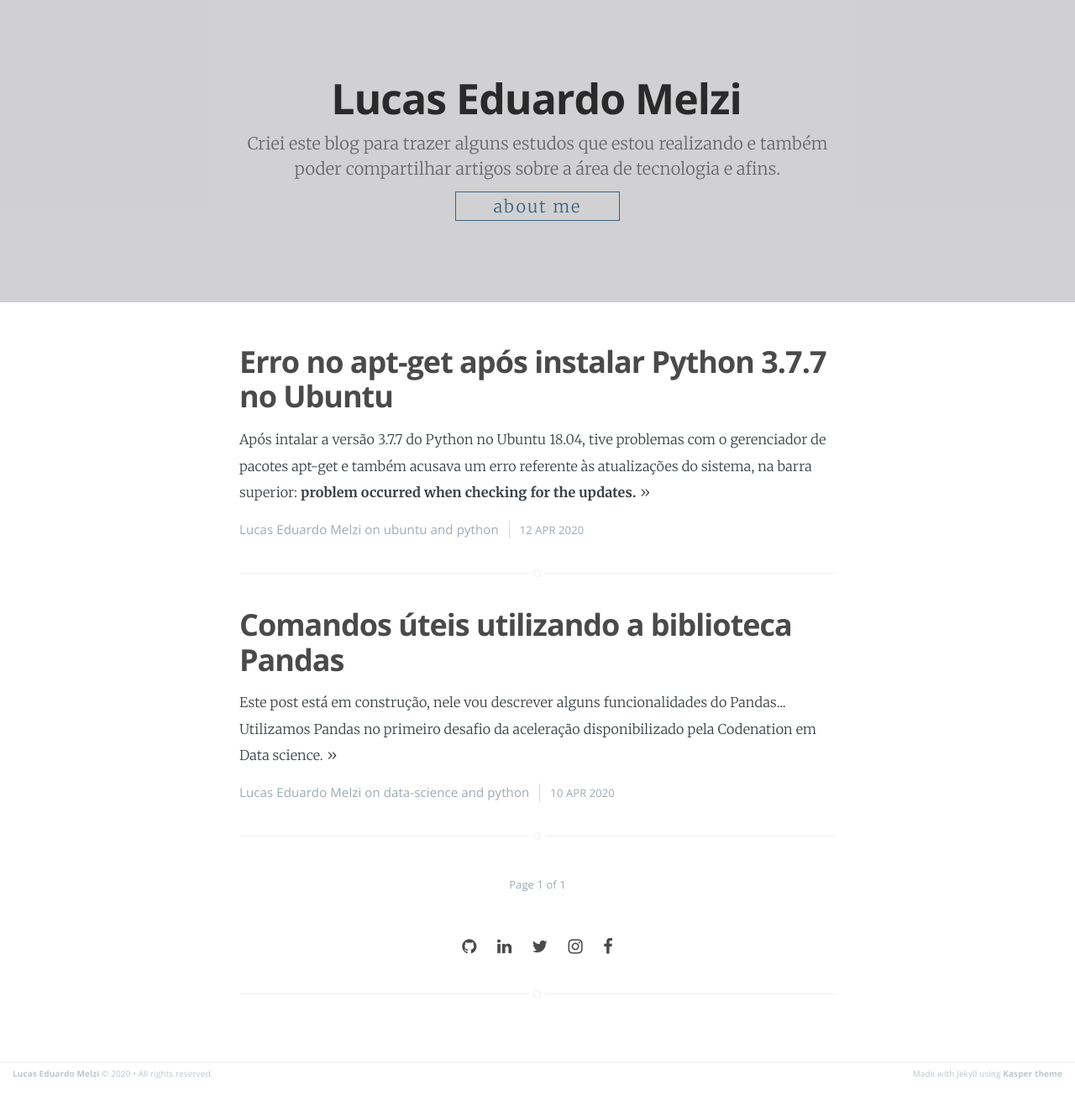
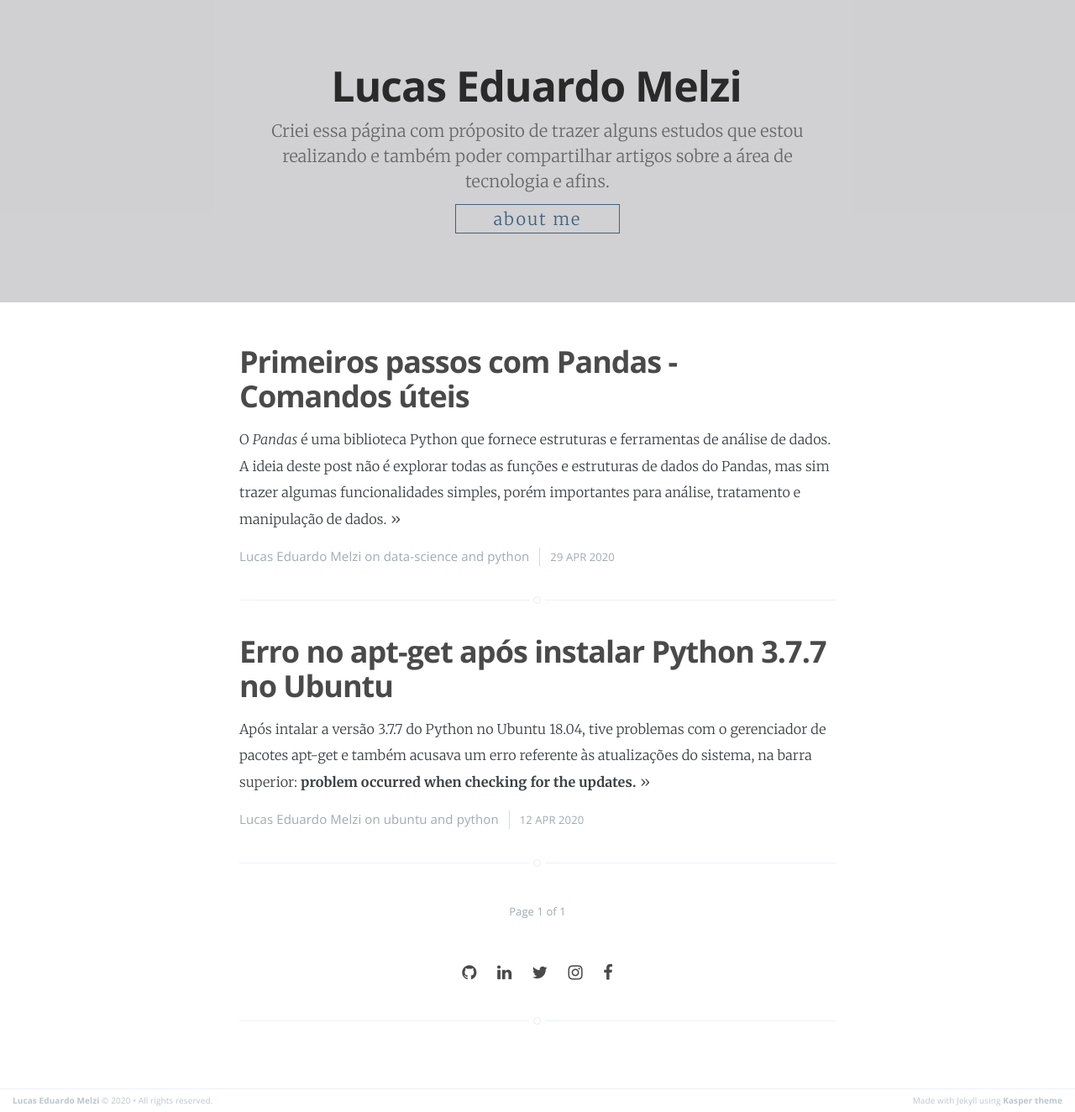
Before and after one commit to melzilucas/melzilucas.github.io, a Jekyll site: the page built from index.html, in a window 1280 px wide. Shown: the whole page at 84% size. Built offline with Jekyll 4.4.1, drawn with Linux system fonts in a browser that asks for light colours; the list of posts is cut into pages by our own code; before the commit the page ends 1293 px from its top, so only the background shows below that.

Commit message:
Att post Pandas

````diff
--- a/_config.yml
+++ b/_config.yml
@@ -1,5 +1,5 @@
 name: Lucas Eduardo Melzi
-description: Criei este blog para trazer alguns estudos que estou realizando e também poder compartilhar artigos sobre a área de tecnologia e afins
+description: Criei essa página com próposito de trazer alguns estudos que estou realizando e também poder compartilhar artigos sobre a área de tecnologia e afins
 meta_description: "Studies, datascience"
 
 markdown: kramdown
--- a/_posts/2020-04-10-Comandos-uteis-utilizando-a-biblioteca-Pandas.markdown
+++ /dev/null
@@ -1,12 +0,0 @@
----
-layout: post
-title:  Comandos úteis utilizando a biblioteca Pandas
-date:   2020-04-10 10:18:00
-categories: data-science python
-image: "/assets/images/pandas.jpg"
----
-
-<p> Este post está em construção, nele vou descrever alguns funcionalidades do Pandas...</p>
-<p>Utilizamos Pandas no primeiro desafio da aceleração disponibilizado pela Codenation em Data science.</p>
-
-<p>O Pandas é uma biblioteca Python que fornece estruturas e ferramentas de análise de dados. ... O objetivo deste texto não é explorar todas as funções e estruturas de dados do Pandas, mas apenas conceituar e introduzir algumas funcionalidades simples, como média, contagem de valores e algumas conversões..</p>
--- /dev/null
+++ b/_posts/2020-04-29-Primeiros-passos-com-o-Pandas-Comandos-uteis.markdown
@@ -0,0 +1,152 @@
+---
+layout: post
+title:  Primeiros passos com Pandas - Comandos úteis
+date:   2020-04-29 10:18:00
+categories: data-science python
+image: "/assets/images/pandas.jpg"
+---
+
+<p>O <i>Pandas</i> é uma biblioteca Python que fornece estruturas e ferramentas de análise de dados. A ideia deste post não é explorar todas as funções e estruturas de dados do Pandas, mas sim trazer algumas funcionalidades simples, porém importantes para análise, tratamento e manipulação de dados.</p>
+
+><p>Nos exemplos que vou trazer logo abaixo, estou rodando um ambiente virtual com o Anaconda e Jupiter Notebook.</p>
+
+* **Anaconda:**<br>
+É uma plataforma que auxilia na preparação do ambiente necessário para o trabalho com análise de dados e ciência de dados que contém a maioria das bibliotecas científicas comumente usadas.
+[Saiba mais.](https://www.anaconda.com/){:target="_blank" rel="noopener"}
+
+
+* **Jupiter Notebook:**<br>
+Resumindo, é uma aplicação web que pode ajudar a entender e visualizar dados e resultados de análises.
+[Saiba mais.](https://jupyter.org/){:target="_blank" rel="noopener"}
+
+Antes de mais nada vamos precisar importar o *Pandas*, utilizando a regra de convenção. Logo, seguimos com os comandos:
+
+ **Importando *Pandas*:**
+~~~python
+import panda as pd
+~~~
+
+  **Lendo um arquivo .csv e setando em um *dataframe* = df:**
+```python
+df = pd.read_csv('nome_do_arquivo.csv')
+```
+
+ **Visualizando as 5 primeiras linhas do arquivo, caso queira visualizar mais linhas, basta adicionar o número de linhas como parâmetro:**
+```python
+df.head()
+df.head(120)
+```
+<p><img class="image-post" src="/assets/images/pandas-head.png"></p>
+
+ **Descobrindo a quantidade de linhas e colunas do *dataframe*:**
+```python
+df.shape
+```
+<p><img class="image-post" src="/assets/images/pandas-shape.png"></p>
+
+ **Descobrindo o nome de cada coluna, o número de linhas por coluna e o tipo de dado de cada uma dessas colunas. Também temos a informação da quantidade de memória utilizada para ler o arquivo.**
+```python
+df.info()
+```
+<p><img class="image-post" src="/assets/images/pandas-info.png"></p>
+
+**Para trazer somente o nome das colunas:**
+```python
+df.columns
+```
+<p><img class="image-post" src="/assets/images/pandas-columns.png"></p>
+
+ **Geralmente para resumir as estatísticas dos dados se usa o método describe:**
+```python
+df.describe()
+df ['nome_da_coluna'].describe()
+```
+<p><img class="image-post" src="/assets/images/pandas-describe.png"></p>
+
+ **Somando valores do *dataframe* ou de uma coluna especifica:**
+```python
+df.sum()
+df ['nome_coluna'].sum()
+```
+<p><img class="image-post" src="/assets/images/pandas-sum.png"></p>
+
+
+**Encontrando os maiores valores dentro do *dataframe* ou de uma coluna especifica:**
+```python
+df.max()
+df ['nome_coluna'].max()
+```
+<p><img class="image-post" src="/assets/images/pandas-max.png"></p>
+
+**Encontrando os menores valores dentro do *dataframe* ou de uma coluna especifica:**
+```python
+df.min()
+df ['nome_coluna'].min()
+```
+<p><img class="image-post" src="/assets/images/pandas-min.png"></p>
+
+**Localizando a média dos valores dentro do *dataframe* ou de uma coluna especifica:**
+```python
+df.mean()
+df ['nome_coluna'].mean ()
+```
+<p><img class="image-post" src="/assets/images/pandas-mean.png"></p>
+
+**Encontrando a mediana dos valores dentro do *dataframe* ou de uma coluna especifica:**
+```python
+df.median()
+df ['nome_coluna'].median ()
+```
+<p><img class="image-post" src="/assets/images/pandas-median.png"></p>
+
+**Agrupando e realizando análises aos dados:**
+Neste exemplo, estou agrupando o *Dataframe* por estados (coluna de agrupamento) e tirando a média da pontuação de crédito (coluna agregadora + função agredadora):
+```python
+df.groupby ('coluna_de_agrupamento')['coluna_agredadora'].função_agredadora()
+```
+<p><img class="image-post" src="/assets/images/pandas-groupby-mean.png"></p>
+
+Caso a coluna de agrupamento seja a mesma, podemos adicionar mais colunas de agregação, logo também podemos adicionar outras funções agredadoras, veja:
+
+```python
+df.groupby ('estado_residencia'). agg ({
+                                    'saldo_conta': ['min', 'max'],
+                                    'nivel_estabilidade': ['median'],
+                                    'numero_produtos': ['mean']})
+```
+<p><img class="image-post" src="/assets/images/pandas-groupby-agg.png"></p>
+
+Na imagem acima, realizei o agrupamento por estado, trouxe o valor máximo e mínimo referente ao saldo da conta, a mediana da idade e a média da pontuação de crédito.
+
+**Criando variáveis para análises:**
+Neste exemplo, criei uma variavál chamada *idade_idoso* e foi setado a seguinta regra:
+Para pessoas com idade igual e maior que 60 anos, inclua como *idoso*, para as demais inclua como *nao_idoso*, veja:
+```python
+df ['idade_idoso'] = ['idoso' if x >= 60 else 'não_idoso' for x in df ['idade']]
+```
+<p><img class="image-post" src="/assets/images/pandas-variable.png"></p>
+
+Logo, realizei um filtro de agrupamento junto com uma função de agregadora para identificar quantas pessoas da minha base eram considerados idosas. No Brasil, por lei, pessoas com idade igual e maior que 60 anos, são identificadas como idosas.
+```python
+df.groupby('idade_idoso')['idade'].count()
+```
+<p><img class="image-post" src="/assets/images/pandas-variable-groupby.png"></p>
+
+**Conclusão:**
+Nesta base, temos 360 pessoas com idade maior que 60 anos, logo consideradas como idosas e 6640 menores de 60 anos.
+
+**Contando valores únicos no *Dataframe*:** Nesse caso, vou utilizar dois exemplos. <br>
+**Exemplo 1:** Identificando quantos id's únicos existem:
+```python
+df['id'].nunique()
+```
+<p><img class="image-post" src="/assets/images/pandas-nunique.png"></p>
+
+**Exemplo 2:** Saber quantas idades diferentes existe dentro do *dataframe*:
+```python
+df['idade'].nunique()
+```
+<p><img class="image-post" src="/assets/images/pandas-nunique-idade.png"></p>
+
+A base utilizada para este *Dataframe* foi concedida pela Codenation em um dos desafios realizados.<br>
+Me coloco à disposição para qualquer dúvida, na [minha página](https://melzilucas.github.io/about.html){:target="_blank" rel="noopener"} deixei minhas redes sociais e também o meu [GitHub](https://github.com/melzilucas/codenation-studies){:target="_blank" rel="noopener"} com outros exemplos utilizando o Pandas.
````
Also changed, not shown: assets/images/pandas-0.png (added), assets/images/pandas-columns.png (added), assets/images/pandas-describe.png (added), assets/images/pandas-groupby-agg.png (added), assets/images/pandas-groupby-mean.png (added), assets/images/pandas-head.png (added), assets/images/pandas-info.png (added), assets/images/pandas-max.png (added), assets/images/pandas-mean.png (added), assets/images/pandas-median.png (added), assets/images/pandas-min.png (added), assets/images/pandas-nunique-idade.png (added), assets/images/pandas-nunique.png (added), assets/images/pandas-shape.png (added), 3 more files.
